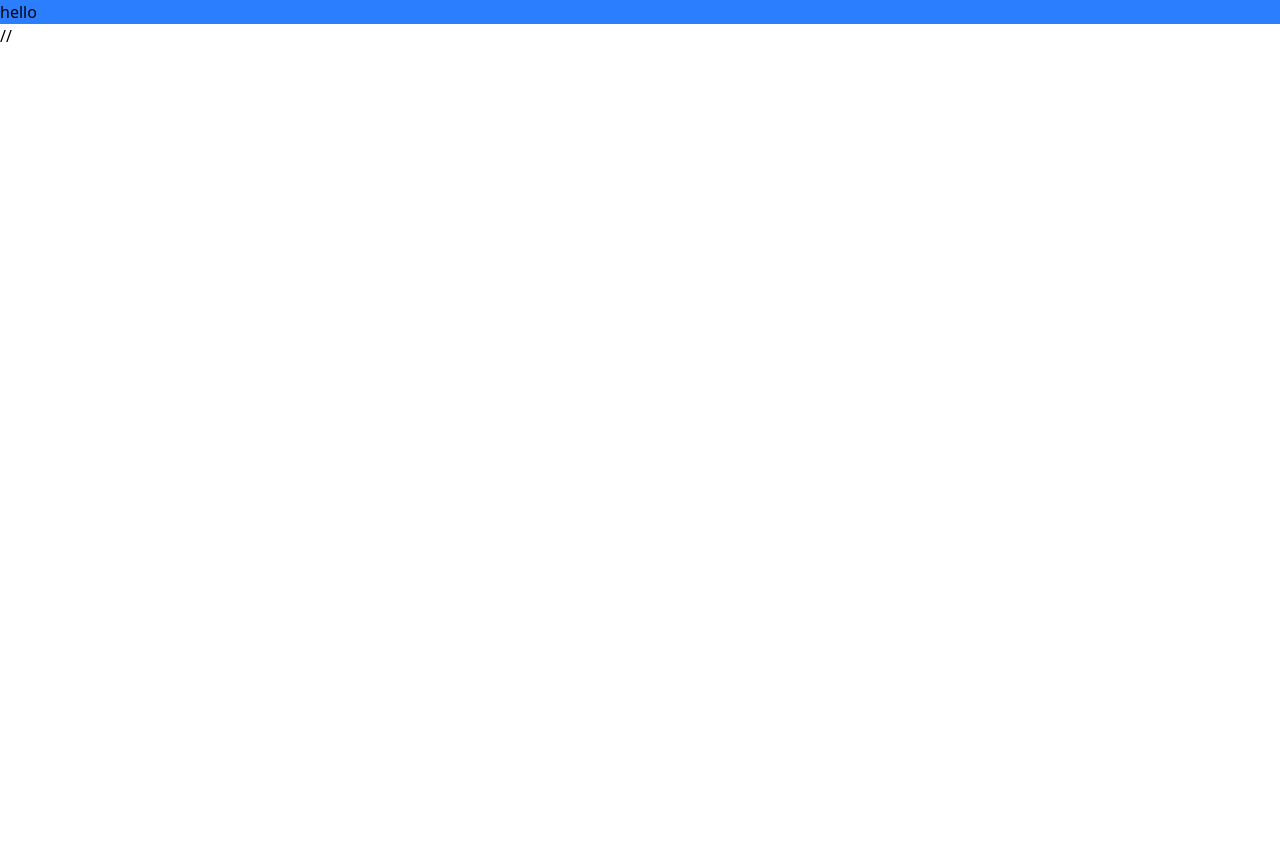
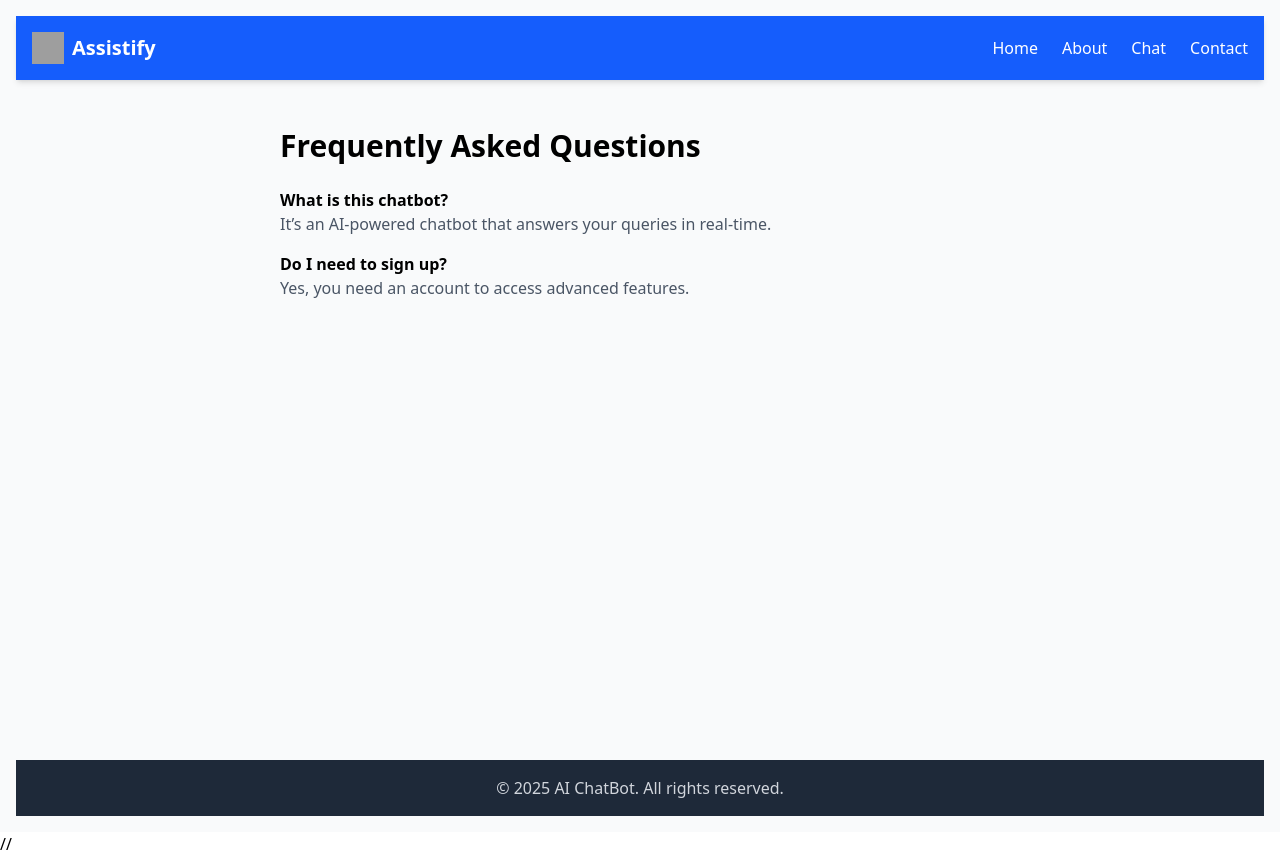
Before and after one commit to shekharpandey10/assistify-frontend, a React (Vite) app: page /faq in a window 1280 px wide. Before the commit the page ends 800 px from the top, so only its background shows below. Built offline with nearby package versions, Linux system fonts and the light colour scheme; grey boxes are pictures that could not be loaded.

Commit message:
page router added

```diff
--- a/src/App.jsx
+++ b/src/App.jsx
@@ -1,14 +1,15 @@
-import { useState } from 'react'
-import reactLogo from './assets/react.svg'
-import viteLogo from '/vite.svg'
+import React from "react";
+import AppRoutes from "./routes/AppRoutes";
+import Navbar from "./components/Navbar";
 
 function App() {
-  const [count, setCount] = useState(0)
-
-  return <>
-  <div className='bg-blue-500 '>hello</div>
-
-  </>
+  return (
+    <div className="min-h-screen bg-gray-50">
+      <div className="container mx-auto p-4">
+        <AppRoutes />
+      </div>
+    </div>
+  );
 }
 
-export default App
+export default App;
--- /dev/null
+++ b/src/routes/AppRoutes.jsx
@@ -0,0 +1,24 @@
+import React from 'react'
+import { Routes, Route } from 'react-router-dom'
+import Home from '../pages/Home'
+import Chat from '../pages/Chat'
+import Login from '../pages/Login'
+import Register from '../pages/Register'
+import Faq from '../pages/Faq'
+import Layout from '../components/Layout'
+
+function AppRoutes() {
+  return (
+     <Layout>
+        <Routes>
+          <Route path="/" element={<Home />} />
+          <Route path="/login" element={<Login />} />
+          <Route path="/signup" element={<Register />} />
+          <Route path="/chat" element={<Chat />} />
+          <Route path="/faq" element={<Faq />} />
+        </Routes>
+      </Layout>
+  )
+}
+
+export default AppRoutes
```
